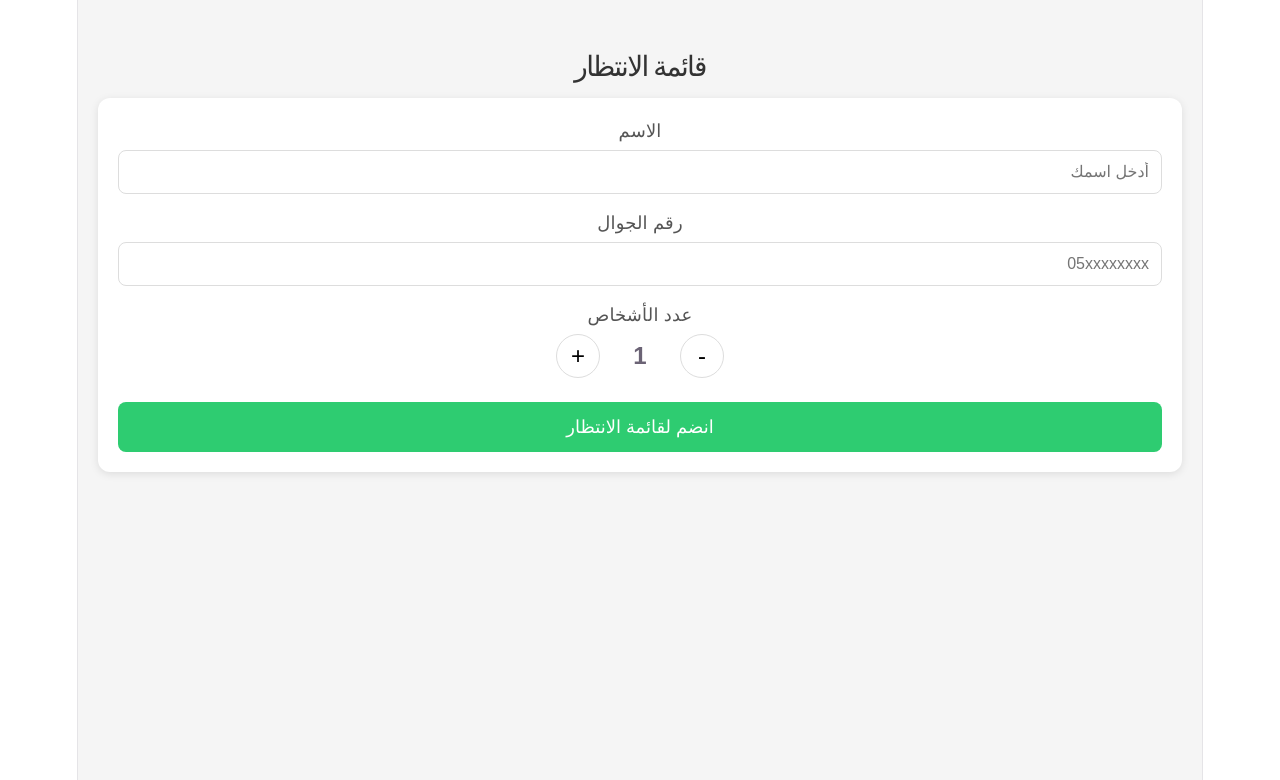
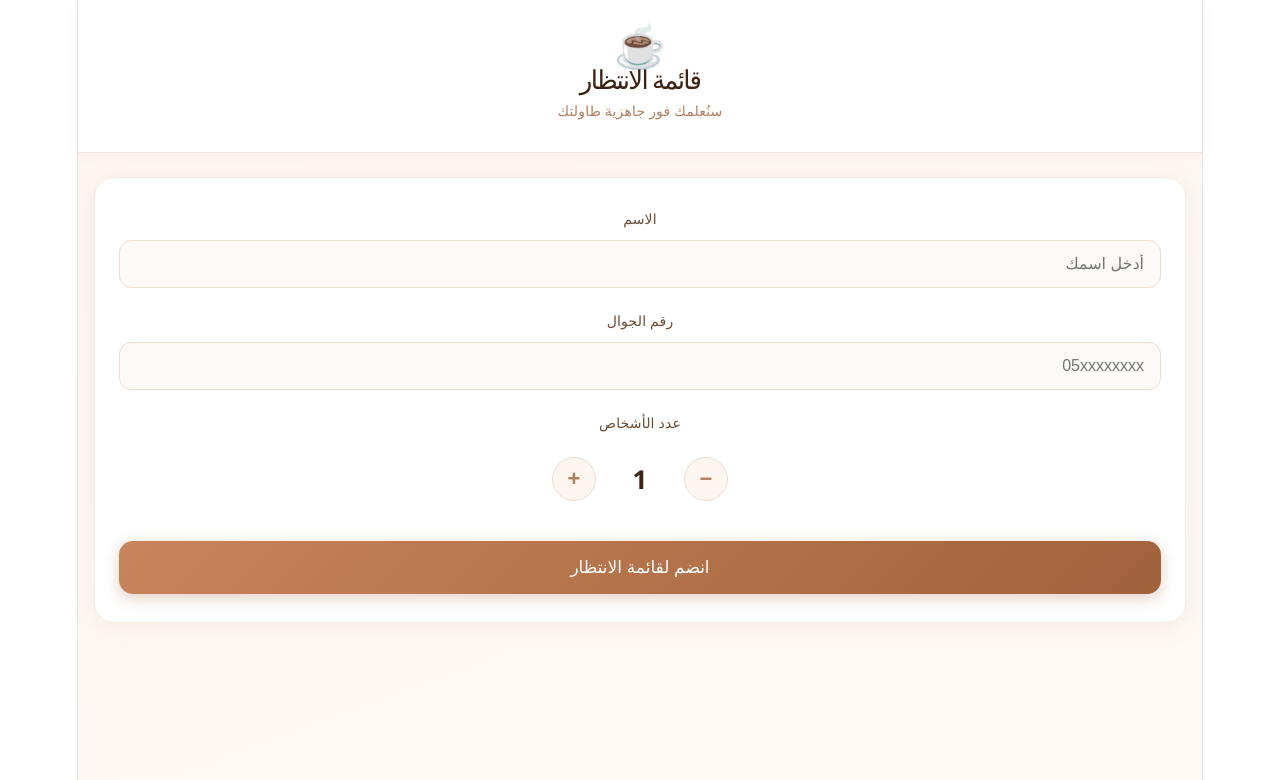
Before and after one commit to momocafe-lab/cafe-queue, a React (Vite) app: page / in a window 1280 px wide. Shown: the top 780 px of the page. Built offline with nearby package versions, Linux system fonts and the light colour scheme.

Commit message:
redesign: new cafe style

```diff
--- a/src/App.jsx
+++ b/src/App.jsx
@@ -8,7 +8,6 @@ const supabase = createClient(
 
 export default function App() {
   const page = window.location.pathname
-
   if (page === '/staff') return <StaffPage />
   return <JoinPage />
 }
@@ -30,28 +29,41 @@ function JoinPage() {
   }
 
   if (done) return (
-    <div style={styles.center}>
-      <h2 style={styles.success}>✓ تم تسجيلك في قائمة الانتظار</h2>
-      <p style={styles.sub}>سيتم إرسال رسالة على جوالك عند جاهزية طاولتك</p>
-      <button style={styles.btn} onClick={() => setDone(false)}>تسجيل عميل جديد</button>
+    <div style={s.successPage}>
+      <div style={s.successCard}>
+        <div style={s.successIcon}>☕</div>
+        <h2 style={s.successTitle}>تم تسجيلك بنجاح!</h2>
+        <p style={s.successSub}>سنُعلمك فور جاهزية طاولتك</p>
+        <button style={s.btnPrimary} onClick={() => setDone(false)}>تسجيل عميل جديد</button>
+      </div>
     </div>
   )
 
   return (
-    <div style={styles.page}>
-      <h1 style={styles.title}>قائمة الانتظار</h1>
-      <div style={styles.card}>
-        <label style={styles.label}>الاسم</label>
-        <input style={styles.input} value={name} onChange={e => setName(e.target.value)} placeholder="أدخل اسمك" />
-        <label style={styles.label}>رقم الجوال</label>
-        <input style={styles.input} value={phone} onChange={e => setPhone(e.target.value)} placeholder="05xxxxxxxx" />
-        <label style={styles.label}>عدد الأشخاص</label>
-        <div style={styles.counter}>
-          <button style={styles.countBtn} onClick={() => setPartySize(p => Math.max(1, p-1))}>-</button>
-          <span style={styles.countNum}>{partySize}</span>
-          <button style={styles.countBtn} onClick={() => setPartySize(p => p+1)}>+</button>
+    <div style={s.page}>
+      <div style={s.header}>
+        <div style={s.logo}>☕</div>
+        <h1 style={s.headerTitle}>قائمة الانتظار</h1>
+        <p style={s.headerSub}>سنُعلمك فور جاهزية طاولتك</p>
+      </div>
+      <div style={s.formCard}>
+        <div style={s.field}>
+          <label style={s.label}>الاسم</label>
+          <input style={s.input} value={name} onChange={e => setName(e.target.value)} placeholder="أدخل اسمك" />
         </div>
-        <button style={styles.btn} onClick={handleJoin}>انضم لقائمة الانتظار</button>
+        <div style={s.field}>
+          <label style={s.label}>رقم الجوال</label>
+          <input style={s.input} value={phone} onChange={e => setPhone(e.target.value)} placeholder="05xxxxxxxx" />
+        </div>
+        <div style={s.field}>
+          <label style={s.label}>عدد الأشخاص</label>
+          <div style={s.counter}>
+            <button style={s.countBtn} onClick={() => setPartySize(p => Math.max(1, p - 1))}>−</button>
+            <span style={s.countNum}>{partySize}</span>
+            <button style={s.countBtn} onClick={() => setPartySize(p => p + 1)}>+</button>
+          </div>
+        </div>
+        <button style={s.btnPrimary} onClick={handleJoin}>انضم لقائمة الانتظار</button>
       </div>
     </div>
   )
@@ -87,47 +99,78 @@ function StaffPage() {
   }
 
   return (
-    <div style={styles.page}>
-      <h1 style={styles.title}>لوحة الموظف</h1>
-      <p style={styles.sub}>قائمة الانتظار ({list.length} عميل)</p>
-      {list.map(c => (
-        <div key={c.id} style={styles.card}>
-          <div style={styles.row}>
-            <span style={styles.customerName}>{c.name}</span>
-            <span style={styles.badge}>{c.party_size} أشخاص</span>
+    <div style={s.page}>
+      <div style={s.header}>
+        <div style={s.logo}>☕</div>
+        <h1 style={s.headerTitle}>لوحة الموظف</h1>
+        <p style={s.headerSub}>{list.length} عميل في الانتظار</p>
+      </div>
+      <div style={s.listContainer}>
+        {list.length === 0 && (
+          <div style={s.emptyState}>
+            <div style={s.emptyIcon}>🎉</div>
+            <p style={s.emptyText}>لا يوجد عملاء في قائمة الانتظار</p>
           </div>
-          <p style={styles.time}>انتظر منذ: {new Date(c.joined_at).toLocaleTimeString('ar')}</p>
-          <div style={styles.row}>
-            <button style={styles.btnCall} onClick={() => callCustomer(c.id)}>استدعاء</button>
-            <button style={styles.btnSeat} onClick={() => seatCustomer(c.id)}>تم الجلوس</button>
-            <button style={styles.btnCancel} onClick={() => cancelCustomer(c.id)}>إلغاء</button>
+        )}
+        {list.map((c, i) => (
+          <div key={c.id} style={s.customerCard}>
+            <div style={s.cardTop}>
+              <div style={s.numberBadge}>{i + 1}</div>
+              <div style={s.customerInfo}>
+                <span style={s.customerName}>{c.name}</span>
+                <span style={s.customerTime}>انتظر منذ: {new Date(c.joined_at).toLocaleTimeString('ar')}</span>
+              </div>
+              <div style={s.partyBadge}>
+                <span style={s.partyNum}>{c.party_size}</span>
+                <span style={s.partyLabel}>أشخاص</span>
+              </div>
+            </div>
+            <div style={s.cardActions}>
+              <button style={s.btnCall} onClick={() => callCustomer(c.id)}>📢 استدعاء</button>
+              <button style={s.btnSeat} onClick={() => seatCustomer(c.id)}>✓ تم الجلوس</button>
+              <button style={s.btnCancel} onClick={() => cancelCustomer(c.id)}>✕ إلغاء</button>
+            </div>
           </div>
-        </div>
-      ))}
-      {list.length === 0 && <p style={styles.empty}>لا يوجد عملاء في قائمة الانتظار</p>}
+        ))}
+      </div>
     </div>
   )
 }
 
-const styles = {
-  page: { minHeight: '100vh', background: '#f5f5f5', padding: '20px', fontFamily: 'Arial', direction: 'rtl' },
-  center: { minHeight: '100vh', display: 'flex', flexDirection: 'column', alignItems: 'center', justifyContent: 'center', direction: 'rtl' },
-  title: { textAlign: 'center', fontSize: '28px', marginBottom: '20px', color: '#333' },
-  card: { background: 'white', borderRadius: '12px', padding: '20px', marginBottom: '16px', boxShadow: '0 2px 8px rgba(0,0,0,0.1)' },
-  label: { display: 'block', marginBottom: '6px', fontWeight: 'bold', color: '#555' },
-  input: { width: '100%', padding: '12px', fontSize: '16px', borderRadius: '8px', border: '1px solid #ddd', marginBottom: '16px', boxSizing: 'border-box' },
-  btn: { width: '100%', padding: '14px', background: '#2ecc71', color: 'white', border: 'none', borderRadius: '8px', fontSize: '18px', cursor: 'pointer', marginTop: '8px' },
-  btnCall: { flex: 1, padding: '10px', background: '#3498db', color: 'white', border: 'none', borderRadius: '8px', fontSize: '14px', cursor: 'pointer', margin: '4px' },
-  btnSeat: { flex: 1, padding: '10px', background: '#2ecc71', color: 'white', border: 'none', borderRadius: '8px', fontSize: '14px', cursor: 'pointer', margin: '4px' },
-  btnCancel: { flex: 1, padding: '10px', background: '#e74c3c', color: 'white', border: 'none', borderRadius: '8px', fontSize: '14px', cursor: 'pointer', margin: '4px' },
-  counter: { display: 'flex', alignItems: 'center', gap: '20px', marginBottom: '16px', justifyContent: 'center' },
-  countBtn: { width: '44px', height: '44px', fontSize: '24px', borderRadius: '50%', border: '1px solid #ddd', cursor: 'pointer', background: 'white' },
-  countNum: { fontSize: '24px', fontWeight: 'bold', minWidth: '40px', textAlign: 'center' },
-  row: { display: 'flex', gap: '8px', alignItems: 'center' },
-  customerName: { fontSize: '18px', fontWeight: 'bold', flex: 1 },
-  badge: { background: '#f0f0f0', padding: '4px 10px', borderRadius: '20px', fontSize: '14px' },
-  time: { color: '#888', fontSize: '13px', margin: '8px 0' },
-  success: { fontSize: '24px', color: '#2ecc71' },
-  sub: { color: '#888', textAlign: 'center' },
-  empty: { textAlign: 'center', color: '#aaa', marginTop: '40px' }
+const s = {
+  page: { minHeight: '100vh', background: 'linear-gradient(160deg, #fdf6f0 0%, #fef9f5 100%)', fontFamily: "'Segoe UI', Arial, sans-serif", direction: 'rtl', paddingBottom: '40px' },
+  header: { background: 'white', padding: '32px 24px 28px', textAlign: 'center', borderBottom: '1px solid #f0e8e0', marginBottom: '24px', boxShadow: '0 2px 12px rgba(180,130,90,0.07)' },
+  logo: { fontSize: '42px', marginBottom: '8px' },
+  headerTitle: { fontSize: '26px', fontWeight: '700', color: '#3d2314', margin: '0 0 6px' },
+  headerSub: { fontSize: '14px', color: '#b08060', margin: 0 },
+  formCard: { background: 'white', borderRadius: '20px', padding: '28px 24px', margin: '0 16px', boxShadow: '0 4px 24px rgba(180,130,90,0.10)', border: '1px solid #f5ece4' },
+  field: { marginBottom: '20px' },
+  label: { display: 'block', fontSize: '14px', fontWeight: '600', color: '#6b4c35', marginBottom: '8px' },
+  input: { width: '100%', padding: '14px 16px', fontSize: '16px', borderRadius: '12px', border: '1.5px solid #edddd0', background: '#fdf9f6', boxSizing: 'border-box', color: '#3d2314', outline: 'none' },
+  counter: { display: 'flex', alignItems: 'center', justifyContent: 'center', gap: '24px', padding: '12px 0' },
+  countBtn: { width: '44px', height: '44px', fontSize: '22px', borderRadius: '50%', border: '1.5px solid #edddd0', background: '#fdf6f0', color: '#b08060', cursor: 'pointer', fontWeight: '600' },
+  countNum: { fontSize: '26px', fontWeight: '700', color: '#3d2314', minWidth: '40px', textAlign: 'center' },
+  btnPrimary: { width: '100%', padding: '16px', background: 'linear-gradient(135deg, #c8845a 0%, #a0623c 100%)', color: 'white', border: 'none', borderRadius: '14px', fontSize: '17px', fontWeight: '700', cursor: 'pointer', marginTop: '8px', boxShadow: '0 4px 16px rgba(160,98,60,0.30)' },
+  successPage: { minHeight: '100vh', background: 'linear-gradient(160deg, #fdf6f0 0%, #fef9f5 100%)', display: 'flex', alignItems: 'center', justifyContent: 'center', direction: 'rtl', padding: '24px' },
+  successCard: { background: 'white', borderRadius: '24px', padding: '40px 32px', textAlign: 'center', boxShadow: '0 8px 32px rgba(180,130,90,0.14)', width: '100%', maxWidth: '360px' },
+  successIcon: { fontSize: '56px', marginBottom: '16px' },
+  successTitle: { fontSize: '22px', fontWeight: '700', color: '#3d2314', margin: '0 0 10px' },
+  successSub: { fontSize: '14px', color: '#b08060', marginBottom: '28px' },
+  listContainer: { padding: '0 16px' },
+  customerCard: { background: 'white', borderRadius: '18px', padding: '18px 20px', marginBottom: '14px', boxShadow: '0 2px 16px rgba(180,130,90,0.09)', border: '1px solid #f5ece4' },
+  cardTop: { display: 'flex', alignItems: 'center', gap: '14px', marginBottom: '14px' },
+  numberBadge: { width: '36px', height: '36px', borderRadius: '50%', background: 'linear-gradient(135deg, #c8845a, #a0623c)', color: 'white', display: 'flex', alignItems: 'center', justifyContent: 'center', fontWeight: '700', fontSize: '15px', flexShrink: 0 },
+  customerInfo: { flex: 1, display: 'flex', flexDirection: 'column', gap: '3px' },
+  customerName: { fontSize: '17px', fontWeight: '700', color: '#3d2314' },
+  customerTime: { fontSize: '12px', color: '#b08060' },
+  partyBadge: { background: '#fdf6f0', border: '1px solid #edddd0', borderRadius: '12px', padding: '6px 12px', textAlign: 'center', flexShrink: 0 },
+  partyNum: { display: 'block', fontSize: '18px', fontWeight: '700', color: '#c8845a', lineHeight: 1 },
+  partyLabel: { fontSize: '10px', color: '#b08060' },
+  cardActions: { display: 'flex', gap: '8px' },
+  btnCall: { flex: 1, padding: '10px 6px', background: '#eef4ff', color: '#3a6fd8', border: '1px solid #d0e0ff', borderRadius: '10px', fontSize: '13px', fontWeight: '600', cursor: 'pointer' },
+  btnSeat: { flex: 1, padding: '10px 6px', background: '#edfaf3', color: '#27a85f', border: '1px solid #c0ecd4', borderRadius: '10px', fontSize: '13px', fontWeight: '600', cursor: 'pointer' },
+  btnCancel: { flex: 1, padding: '10px 6px', background: '#fff0f0', color: '#d93535', border: '1px solid #ffd0d0', borderRadius: '10px', fontSize: '13px', fontWeight: '600', cursor: 'pointer' },
+  emptyState: { textAlign: 'center', padding: '60px 0' },
+  emptyIcon: { fontSize: '48px', marginBottom: '16px' },
+  emptyText: { color: '#c0a090', fontSize: '15px' },
 }
```
